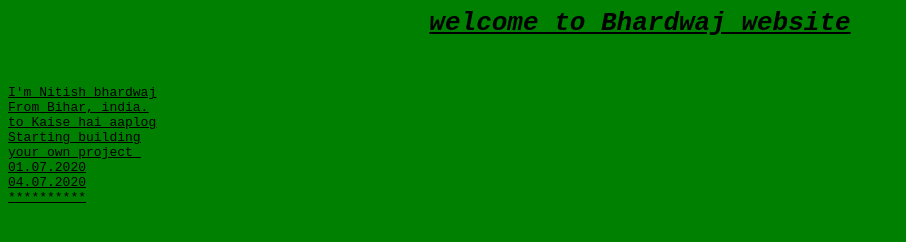
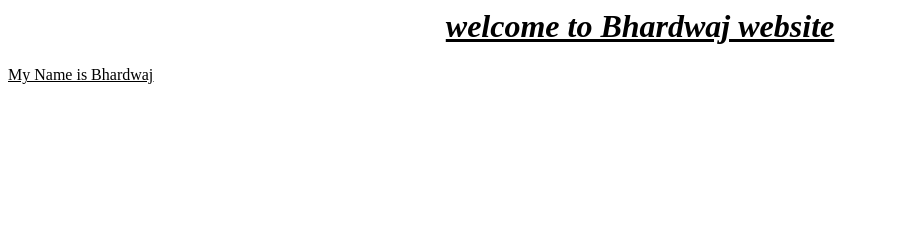
Before and after one commit to 1998dreamer/automatewithdevopsjenkinsgithub, a plain HTML site: page index.html in a window 1280 px wide. Shown: the whole page, without its empty margins (0-906 px from the left). Drawn offline with Linux system fonts and the light colour scheme.

Commit message:
devlatest

```diff
--- a/index.html
+++ b/index.html
@@ -1,14 +1,3 @@
-<body bgcolor="green">
-<pre>
 <h1 align="center"><u><i>welcome to Bhardwaj website</i><u></h1>
 
-I'm Nitish bhardwaj
-From Bihar, india.
-to Kaise hai aaplog
-Starting building
-your own project
-01.07.2020
-04.07.2020
-**********
-</pre>
-</body>
+My Name is Bhardwaj
```
